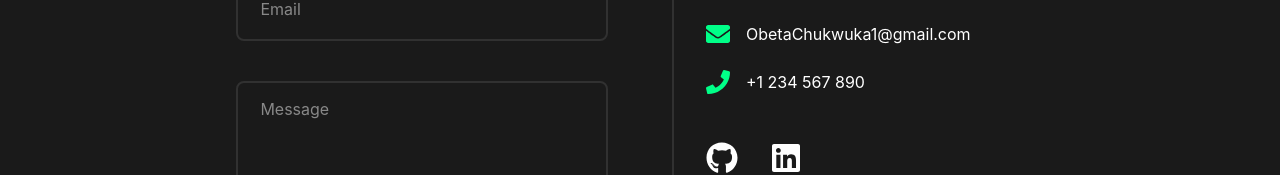
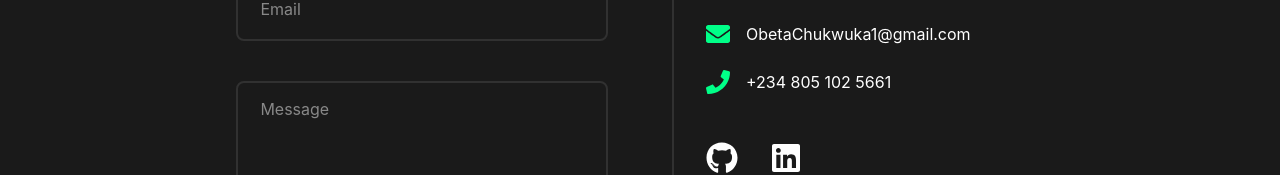
Before and after one commit to obetaE/obetas-portfolio, a Next.js app: page / in a window 1280 px wide. Shown: the part 3729-3904 px from the top of the page. Built offline with nearby package versions, Linux system fonts and the light colour scheme.

Commit message:
Adding more details

```diff
--- a/src/app/page.jsx
+++ b/src/app/page.jsx
@@ -31,7 +31,7 @@ export default function Home() {
 
           <div className={styles.socialLinks}>
     <motion.a
-      href="https://github.com/yourusername"
+      href="https://github.com/obetaE"
       aria-label="Visit my GitHub profile"
       target="_blank"
       rel="noopener noreferrer"
@@ -41,7 +41,7 @@ export default function Home() {
       <FaGithub size={24} />
     </motion.a>
     <motion.a
-      href="https://linkedin.com/in/yourprofile"
+      href="https://linkedin.com/in/chukwuka-obeta-codes"
       aria-label="Visit my LinkedIn profile"
       target="_blank"
       rel="noopener noreferrer"
--- a/src/components/Contact/Contact.jsx
+++ b/src/components/Contact/Contact.jsx
@@ -80,7 +80,7 @@ export default function Contact() {
 
             <div className={styles.contactItem}>
               <FaPhone className={styles.contactIcon} />
-              <span>+1 234 567 890</span>
+              <span>+234 805 102 5661</span>
             </div>
           </div>
 
```
